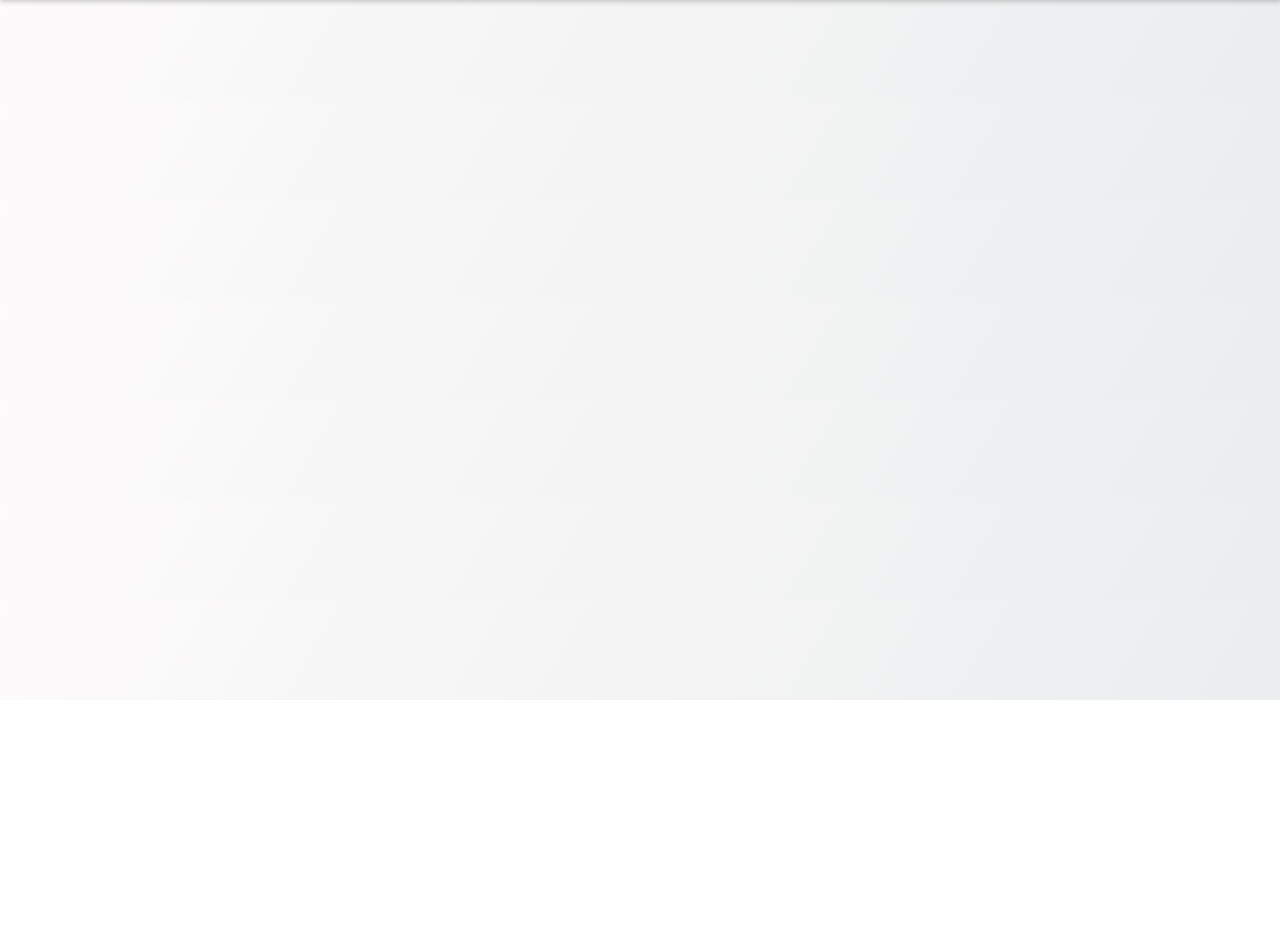
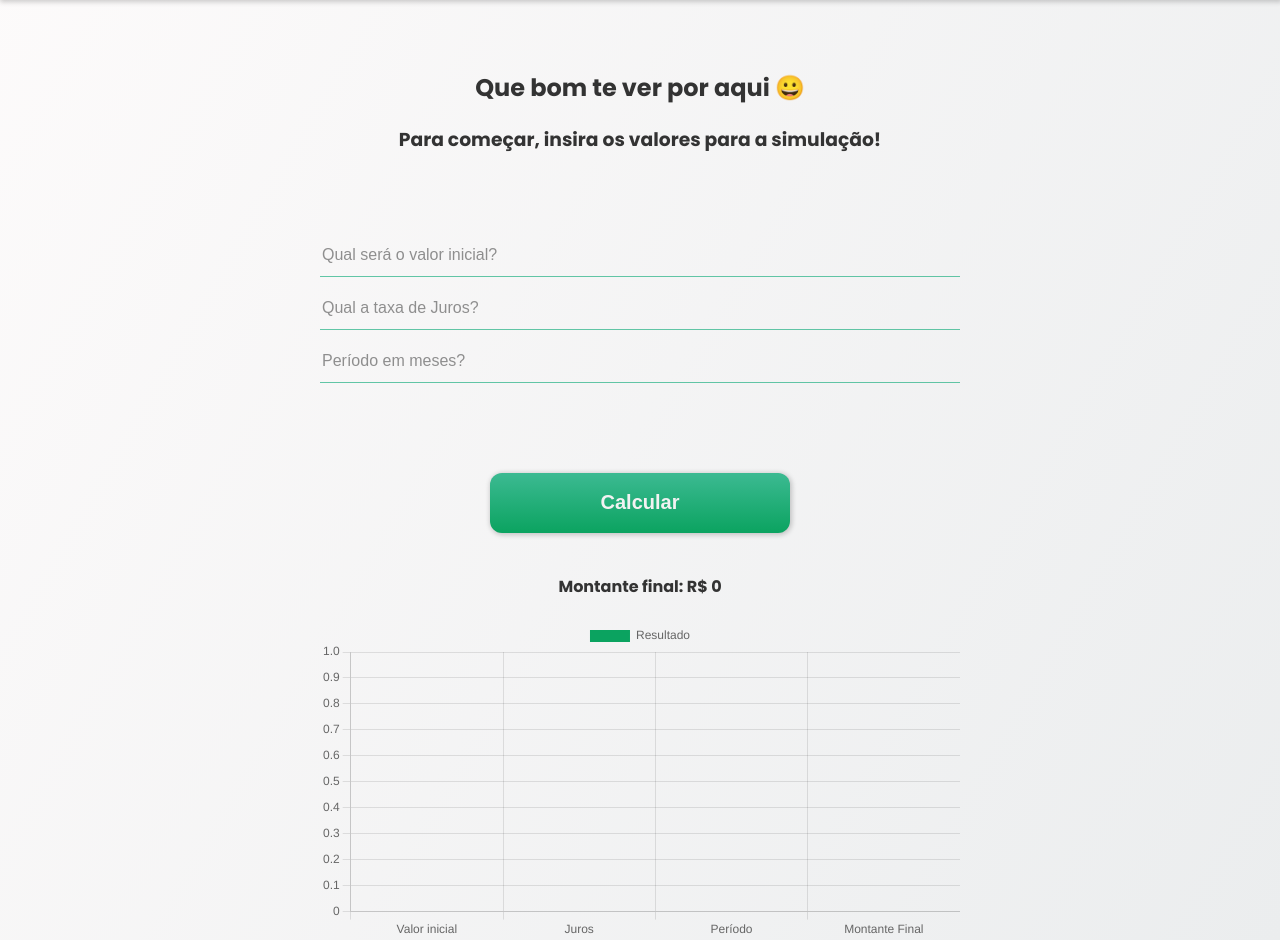
Before and after one commit to tfeliperibeiro/simulador-de-juros, a React (Create React App) app: page /simulation in a window 1280 px wide. Shown: the part 100-1040 px from the top of the page. Before the commit the page ends 800 px from the top, so only its background shows below. Built offline with nearby package versions, Linux system fonts and the light colour scheme.

Commit message:
Colocando grafico

```diff
--- a/package.json
+++ b/package.json
@@ -6,9 +6,11 @@
     "@testing-library/jest-dom": "^5.11.4",
     "@testing-library/react": "^11.1.0",
     "@testing-library/user-event": "^12.1.10",
+    "chart.js": "^3.3.0",
     "firebase": "^8.6.2",
     "prop-types": "^15.7.2",
     "react": "^17.0.2",
+    "react-chartjs-2": "^3.0.3",
     "react-dom": "^17.0.2",
     "react-router-dom": "^5.2.0",
     "react-scripts": "4.0.3",
--- a/src/App.js
+++ b/src/App.js
@@ -3,7 +3,7 @@ import { BrowserRouter, Switch, Route } from 'react-router-dom';
 import Home from './pages/Home';
 
 import Header from './components/Header';
-import Start from './pages/Start';
+import Simulation from './pages/Simulation';
 import About from './pages/About';
 
 function App() {
@@ -14,7 +14,7 @@ function App() {
         <Header />
         <Switch>
           <Route exact path="/" component={Home} />
-          <Route exact path="/start" component={Start} />
+          <Route exact path="/simulation" component={Simulation} />
           <Route exact path="/about" component={About} />
         </Switch>
       </BrowserRouter>
--- a/src/pages/Home.jsx
+++ b/src/pages/Home.jsx
@@ -11,7 +11,7 @@ function Home() {
       <section className="container-main">
         <h1 className="text-initial">
           A melhor calculadora de Juros compostos!
-          <Link className="btn" to="/start">
+          <Link className="btn" to="/simulation">
             Iniciar
           </Link>
           <p className="text-footer">Rápido e Fácil</p>
--- a/src/pages/Start.jsx
+++ b/src/pages/Simulation.jsx
@@ -1,6 +1,7 @@
 import React, { useState } from 'react';
 
-import '../css/start.css';
+import { Bar } from 'react-chartjs-2';
+import '../css/simulation.css';
 
 function ValueRegister() {
   const [entrance, setEntrance] = useState('');
@@ -13,8 +14,8 @@ function ValueRegister() {
   const handleYears = ({ target }) => setYears(target.value);
 
   const handleResult = () => {
-    const totalJurosCompostos = entrance * ((1 + fees / 100)) ** years;
-    setResult(totalJurosCompostos.toFixed(2));
+    const finalAmount = entrance * (1 + fees / 100) ** years;
+    setResult(finalAmount.toFixed(2));
   };
 
   return (
@@ -43,13 +44,30 @@ function ValueRegister() {
           onChange={handleYears}
         />
         <div className="container-btn">
-          <button className="btn btn-register" type="button" onClick={handleResult}>
+          <button
+            className="btn btn-register"
+            type="button"
+            onClick={handleResult}
+          >
             Calcular
           </button>
         </div>
       </form>
-      <div>
-        <h1 className="result">{`Montante total: ${result}`}</h1>
+      <div className="result-chart">
+        <h4 className="result">{`Montante final: R$ ${result}`}</h4>
+        <div>
+          <Bar
+            data={{
+              labels: ['Valor inicial', 'Juros', 'Período', 'Montante Final'],
+              datasets: [{
+                label: 'Resultado',
+                data: [entrance, fees, years, result],
+                backgroundColor: ['#0ba360'],
+              }],
+            }}
+            options={{ keepAspectRatio: false }}
+          />
+        </div>
       </div>
     </main>
   );
```
Also changed, not shown: src/css/simulation.css (renamed from src/css/start.css), 1 other file (tests, documents, lock files or other folders).
